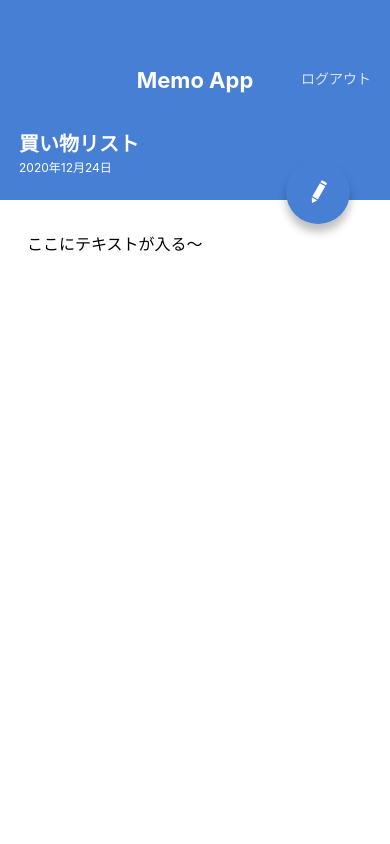
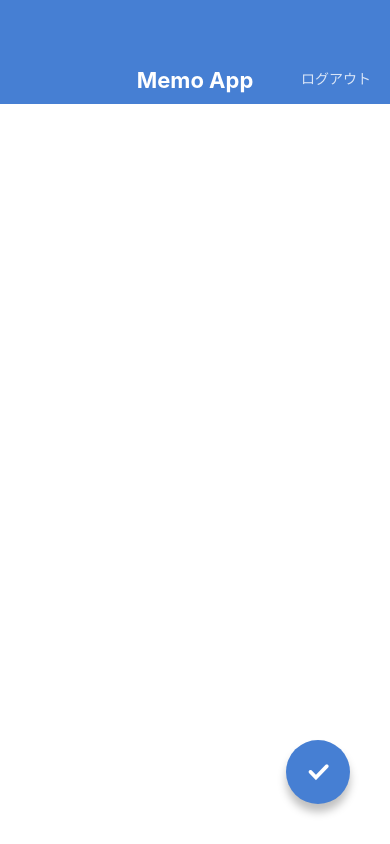
Before and after one commit to sugar-cat7/Memoapp, a React Native app: screen / in a window 390 px wide. Built offline with nearby package versions, Linux system fonts and the light colour scheme.

Commit message:
screen追加

```diff
--- a/App.jsx
+++ b/App.jsx
@@ -1,10 +1,14 @@
 import React from 'react';
+import MemoCreateScreen from './src/screens/MemoCreateScreen';
 import MemoDetailScreen from './src/screens/MemoDetailScreen';
+import MemoEditScreen from './src/screens/MemoEditScreen';
 import MemoListScreen from './src/screens/MemoListScreen';
 
 export default function App() {
   return (
     // <MemoListScreen />
-    <MemoDetailScreen />
+    // <MemoDetailScreen />
+    // <MemoEditScreen />
+    <MemoCreateScreen />
   );
 }
--- /dev/null
+++ b/src/screens/MemoCreateScreen.jsx
@@ -0,0 +1,39 @@
+import React from 'react';
+import {
+  StyleSheet,
+  Text,
+  TextInput,
+  View,
+  KeyboardAvoidingView,
+} from 'react-native';
+import AppBar from '../components/AppBar';
+import CircleButoon from '../components/CircleButoon';
+
+const MemoCreateScreen = () => (
+  <KeyboardAvoidingView style={styles.container} behavior="height">
+    <AppBar />
+    <View style={styles.inputContainer}>
+      <TextInput value="" multiline style={styles.input} />
+    </View>
+    <CircleButoon name="check" />
+  </KeyboardAvoidingView>
+);
+
+export default MemoCreateScreen;
+
+const styles = StyleSheet.create({
+  container: {
+    flex: 1,
+  },
+  inputContainer: {
+    paddingHorizontal: 27,
+    paddingVertical: 32,
+    flex: 1,
+  },
+  input: {
+    flex: 1,
+    textAlignVertical: 'top',
+    fontSize: 16,
+    lineHeight: 32,
+  },
+});
--- /dev/null
+++ b/src/screens/MemoEditScreen.jsx
@@ -0,0 +1,39 @@
+import React from 'react';
+import {
+  StyleSheet,
+  Text,
+  TextInput,
+  View,
+  KeyboardAvoidingView,
+} from 'react-native';
+import AppBar from '../components/AppBar';
+import CircleButoon from '../components/CircleButoon';
+
+const MemoEditScreen = () => (
+  <KeyboardAvoidingView style={styles.container} behavior="height">
+    <AppBar />
+    <View style={styles.inputContainer}>
+      <TextInput value="買い物リスト" multiline style={styles.input} />
+    </View>
+    <CircleButoon name="check" />
+  </KeyboardAvoidingView>
+);
+
+export default MemoEditScreen;
+
+const styles = StyleSheet.create({
+  container: {
+    flex: 1,
+  },
+  inputContainer: {
+    paddingHorizontal: 27,
+    paddingVertical: 32,
+    flex: 1,
+  },
+  input: {
+    flex: 1,
+    textAlignVertical: 'top',
+    fontSize: 16,
+    lineHeight: 32,
+  },
+});
```
Also changed, not shown: 1 other file (tests, documents, lock files or other folders).
